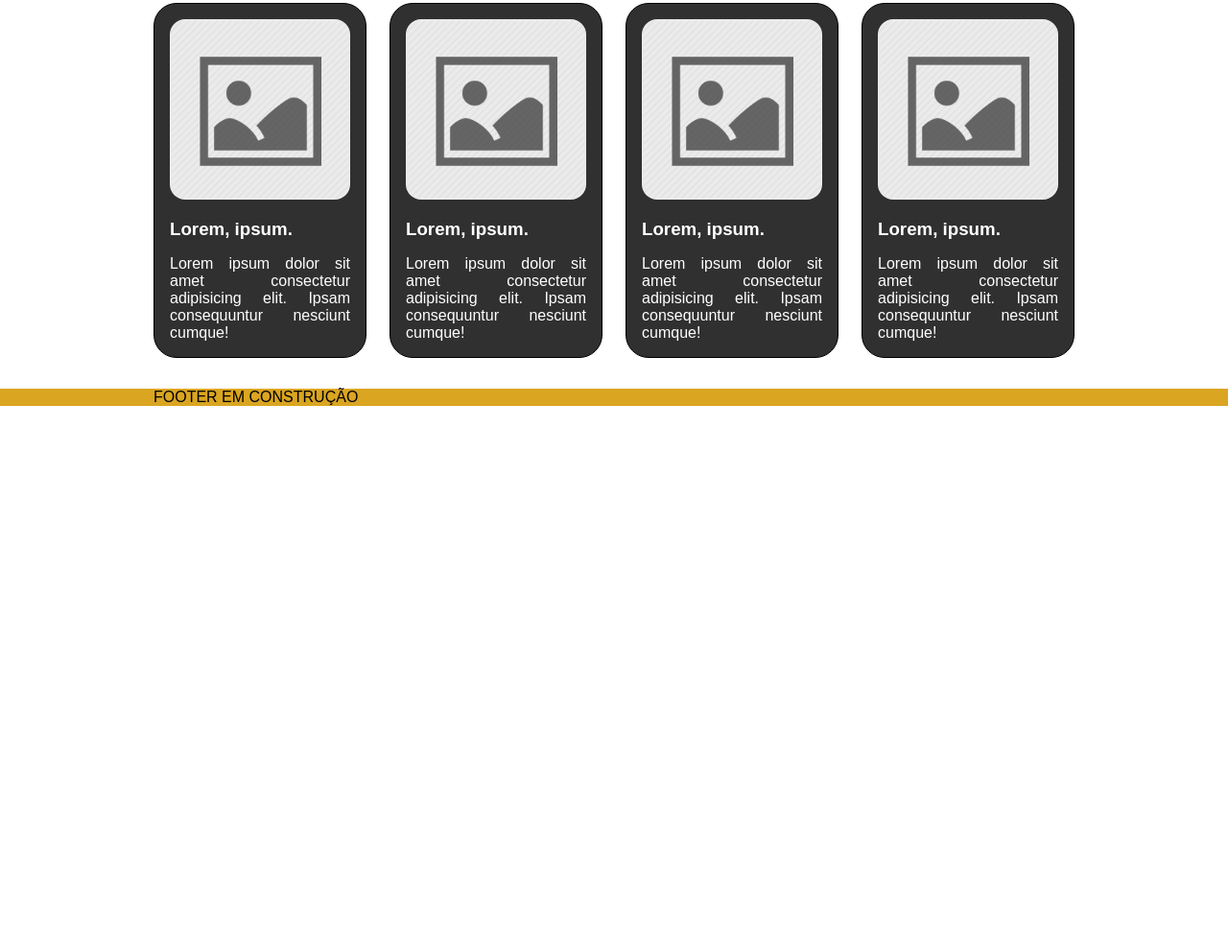
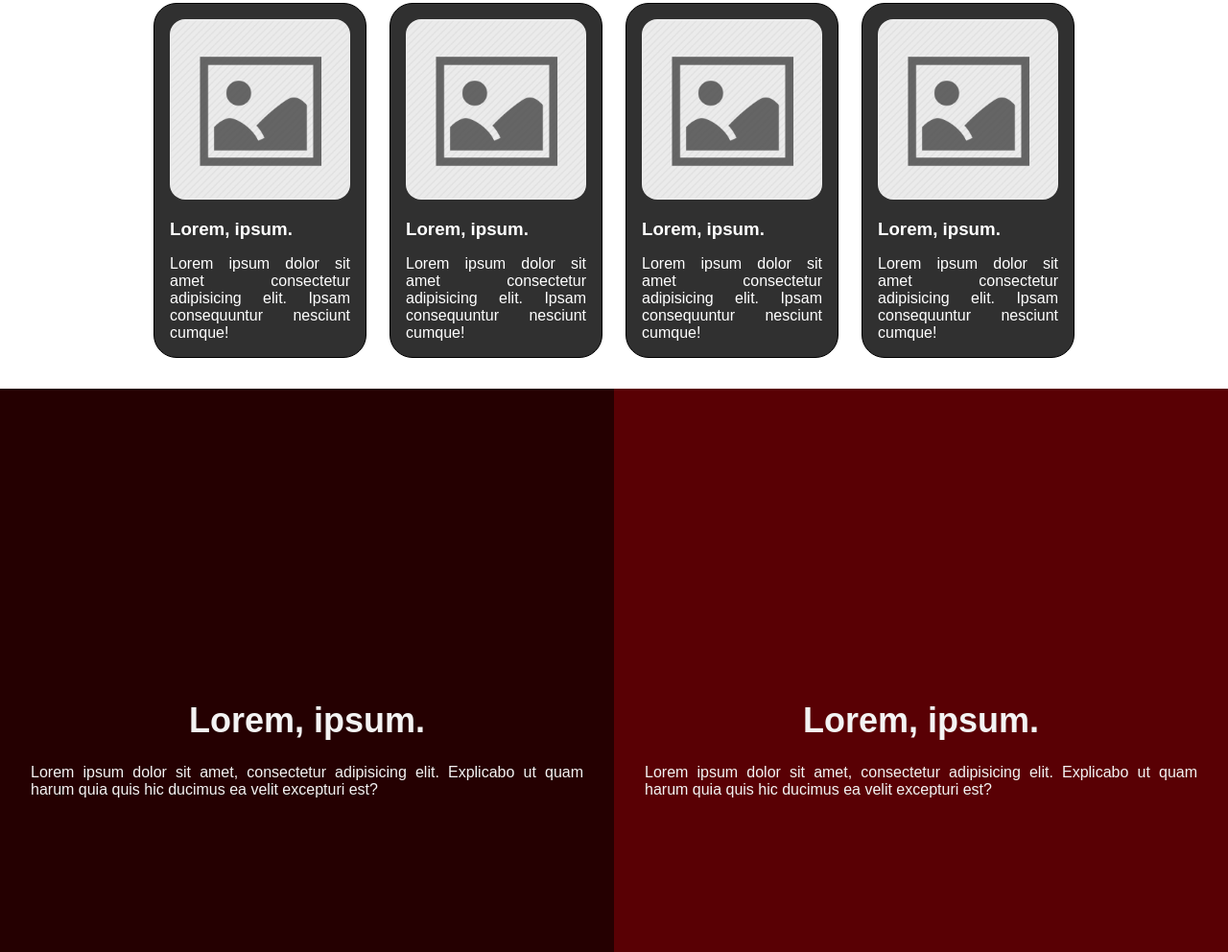
Before and after one commit to tvgc/responsive-project, a plain HTML site: page index.html in a window 1280 px wide. Shown: the part 1805-2797 px from the top of the page at 96% size. Before the commit the page ends 2228 px from the top, so only its background shows below. Drawn offline with Linux system fonts and the light colour scheme.

Commit message:
Added section 2

```diff
--- a/assets/css/style.css
+++ b/assets/css/style.css
@@ -84,7 +84,7 @@ img {
 /* ===== CLASS CSS ===== */
 .section {
     padding: 4rem 0 2rem;
-    min-height: 100vh;
+    /* min-height: 100vh; */
 }
 
 .section-title, .section-subtitle {
@@ -163,7 +163,7 @@ img {
     background-color: #856B28;
 }
 
-/* ===== SECTION ===== */
+/* ===== SECTION 1 ===== */
 .rs-1 {
     background-color: var(--white-color);
 }
@@ -193,6 +193,45 @@ img {
     grid-template-rows: repeat(auto-fit, minmax(400px, 1fr));
 }
 
+/* ===== SECTION 2 ===== */
+.rs-2 {
+    height: calc(100vh - var(--header-height));
+    display: grid;
+    grid-template-rows: repeat(2, 1fr);
+    background-color: green;
+    padding: 0;
+    color: #F3F3F3;
+}
+
+.rs-2__desc {
+    margin: 0 2rem;
+    text-align: justify;
+}
+
+.rs-2__1, .rs-2__2 {
+    display: flex;
+    flex-direction: column;
+    justify-content: center;
+}
+
+.rs-2__1 {
+    background-color: #250001;
+}
+
+.rs-2__2 {
+    background-color: #590004;
+}
+
+/* querries */
+@media screen and (min-width: 754px) {
+    .rs-2 {
+        grid-template-rows: 1fr;
+        grid-template-columns: repeat(2, 1fr);
+        background-color: green;
+        padding: 0;
+    }
+}
+
 /* ===== MEDIA QUERRIES ===== */
 @media screen and (min-width: 960px) {
     .bd-container {
--- a/index.html
+++ b/index.html
@@ -101,6 +101,22 @@
             </div>
         </section>
 
+        <!--===== RESPOSIVE SECTION 2 =====-->
+        <section class="rs-2 section">
+            <div class="rs-2__1">
+                <h1 class="section-title">Lorem, ipsum.</h1>
+                <p class="rs-2__desc">
+                    Lorem ipsum dolor sit amet, consectetur adipisicing elit. Explicabo ut quam harum quia quis hic ducimus ea velit excepturi est?
+                </p>
+            </div>
+            <div class="rs-2__2">
+                <h1 class="section-title">Lorem, ipsum.</h1>
+                <p class="rs-2__desc">
+                    Lorem ipsum dolor sit amet, consectetur adipisicing elit. Explicabo ut quam harum quia quis hic ducimus ea velit excepturi est?
+                </p>
+            </div>
+        </section>
+
     </main>
     <footer class="footer">
         <div class="bd-container">
```
